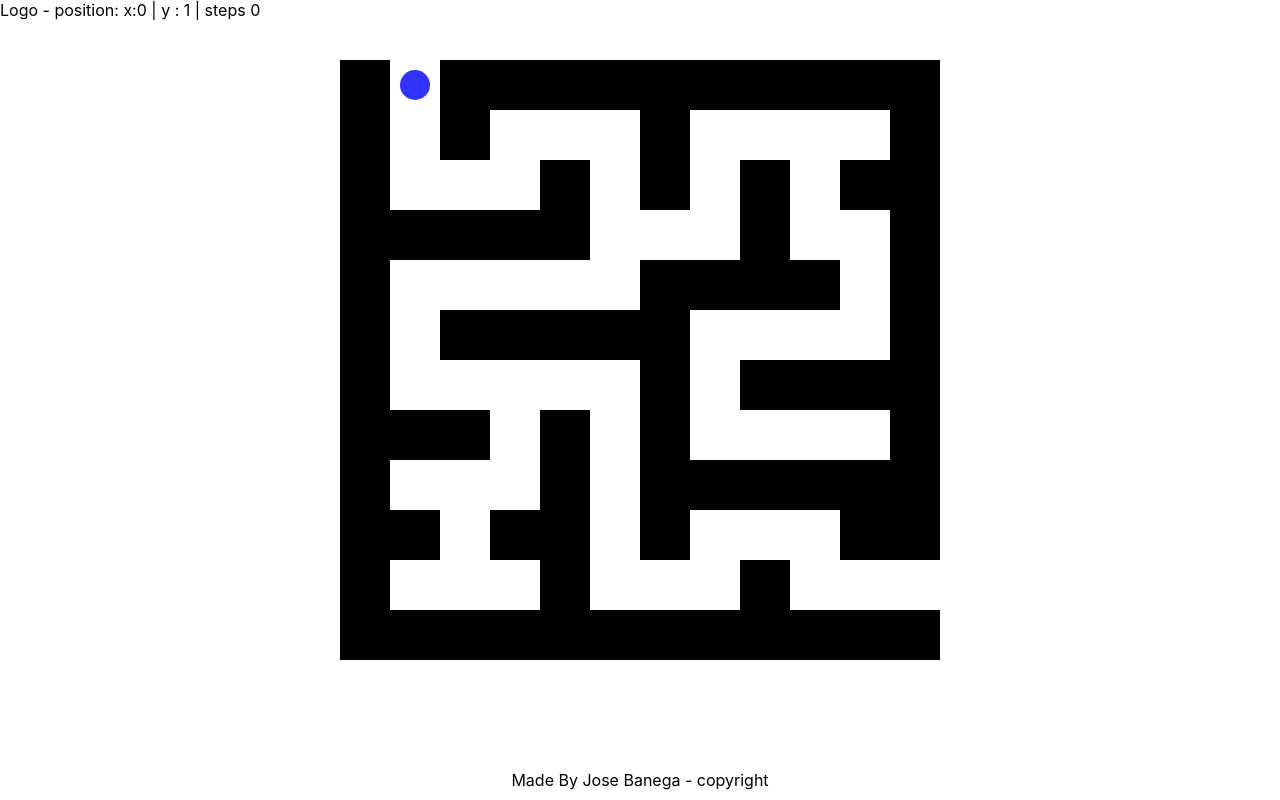
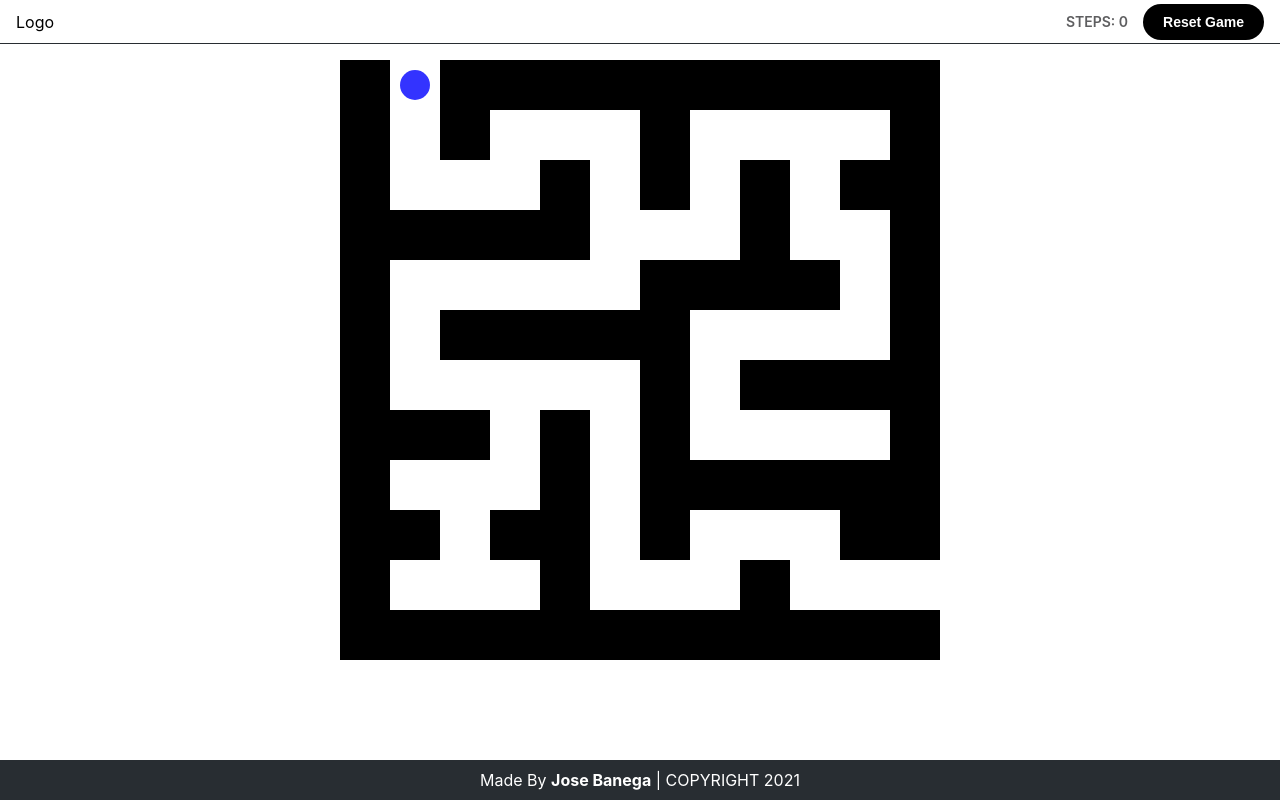
Before and after one commit to josebdev/maze, a React (Create React App) app: page / in a window 1280 px wide. Built offline with nearby package versions, Linux system fonts and the light colour scheme.

Commit message:
feat: improve ui design

```diff
--- a/public/index.html
+++ b/public/index.html
@@ -7,7 +7,7 @@
     <meta name="theme-color" content="#000000" />
     <meta
       name="description"
-      content="Web site created using create-react-app"
+      content="Code challenge made by Jose Banega"
     />
     <link rel="apple-touch-icon" href="%PUBLIC_URL%/logo192.png" />
     <!--
@@ -24,7 +24,7 @@
       work correctly both with client-side routing and a non-root public URL.
       Learn how to configure a non-root public URL by running `npm run build`.
     -->
-    <title>React App</title>
+    <title>Maze Challenge</title>
   </head>
   <body>
     <noscript>You need to enable JavaScript to run this app.</noscript>
--- a/src/components/Footer/index.tsx
+++ b/src/components/Footer/index.tsx
@@ -5,13 +5,17 @@ const FooterConter = styled.footer`
   display: flex;
   justify-content: center;
   align-items: center;
+  background-color: #282d32;
+  color: white;
 `
-const year = new Date().getFullYear
+const year = new Date().getFullYear()
 
 const Footer: React.FC = () => {
   return (
     <FooterConter>
-      <p>Made By Jose Banega - copyright {year}</p>
+      <p>
+        Made By <strong>Jose Banega</strong> | COPYRIGHT {year}
+      </p>
     </FooterConter>
   )
 }
--- a/src/components/Header/index.tsx
+++ b/src/components/Header/index.tsx
@@ -1,18 +1,29 @@
+import { Button, Text, List } from 'components/common'
 import { useMaze } from 'context/mazeContext'
 import React from 'react'
 import styled from 'styled-components'
 
 const HeaderContainer = styled.header`
   display: flex;
+  justify-content: space-between;
+  align-items: center;
+  border-bottom: 1px solid #282d32;
+  margin-bottom: 1rem;
+  padding: 0 1rem;
 `
 const Header: React.FC = () => {
-  const {
-    position: { x, y },
-    steps,
-  } = useMaze()
+  const { steps, resetGame } = useMaze()
   return (
     <HeaderContainer>
-      Logo - position: x:{x} | y : {y} | steps {steps}
+      <div>Logo </div>
+      <List>
+        <li>
+          <Text>STEPS: {steps}</Text>
+        </li>
+        <li>
+          <Button onClick={resetGame}>Reset Game</Button>
+        </li>
+      </List>
     </HeaderContainer>
   )
 }
--- /dev/null
+++ b/src/components/common.ts
@@ -0,0 +1,34 @@
+import styled from 'styled-components'
+
+export const Button = styled.button`
+  background: #000;
+  border-radius: 50px;
+  border: none;
+  color: #fff;
+  padding: 10px 20px;
+  font-weight: 600;
+  cursor: pointer;
+  font-size: 14px;
+`
+
+export const Text = styled.span`
+  font-weight: 600;
+  font-size: 14px;
+  line-height: 24px;
+  color: #231f20;
+  margin: 0 15px;
+  text-decoration: none;
+  position: relative;
+  opacity: 0.9;
+  top: 0;
+  transition: top 0.2s ease;
+  color: #4d4d4f;
+`
+
+export const List = styled.ul`
+  display: flex;
+  justify-content: center;
+  align-items: center;
+  list-style-type: none;
+  padding: 0;
+`
--- a/src/context/mazeContext.tsx
+++ b/src/context/mazeContext.tsx
@@ -10,12 +10,15 @@ export const MazeContext =
   React.createContext<MazeContextInterface | null>(null)
 
 export const MazeProvider: React.FC = (props) => {
-  const { position, setPosition, steps } = usePosition(
+  const { position, setPosition, steps, resetGame } = usePosition(
     initialPosition as Coordinates
   )
 
   return (
-    <MazeContext.Provider value={{ position, steps, setPosition }} {...props} />
+    <MazeContext.Provider
+      value={{ position, steps, setPosition, resetGame }}
+      {...props}
+    />
   )
 }
 
--- a/src/hooks/usePosition.tsx
+++ b/src/hooks/usePosition.tsx
@@ -19,6 +19,14 @@ export function usePosition(
     position: initialPosition as Coordinates,
     steps: 0,
   })
+
+  function resetGame() {
+    setPosition({
+      position: initialPosition as Coordinates,
+      steps: 0,
+      finished: false,
+    })
+  }
 
   function setNewPosition(event: React.KeyboardEvent) {
     if (finished) return
@@ -59,5 +67,5 @@ export function usePosition(
     }
   }
 
-  return { position, steps, setPosition: setNewPosition }
+  return { position, steps, setPosition: setNewPosition, resetGame }
 }
--- a/src/types/index.ts
+++ b/src/types/index.ts
@@ -11,4 +11,5 @@ export interface MazeState {
 
 export interface MazeContextInterface extends MazeState {
   setPosition: React.Dispatch<any>
+  resetGame: () => void
 }
```
